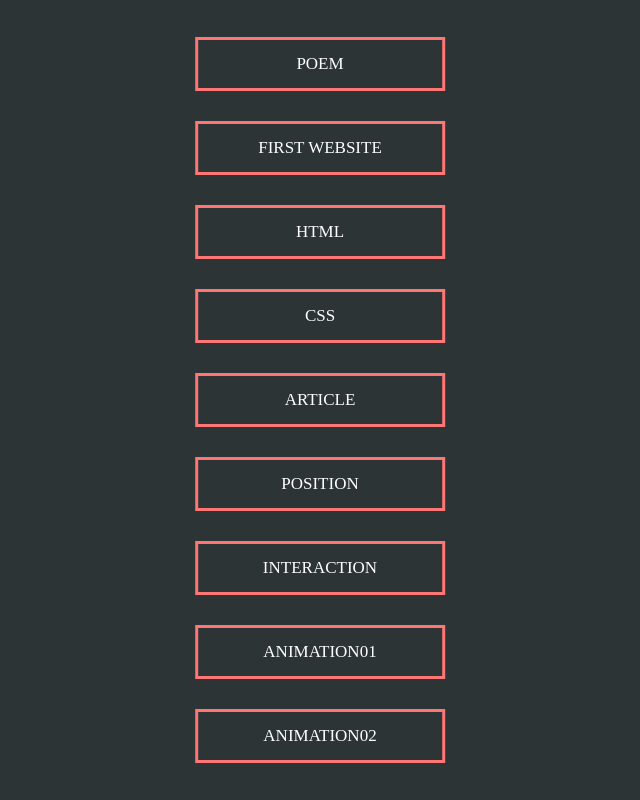
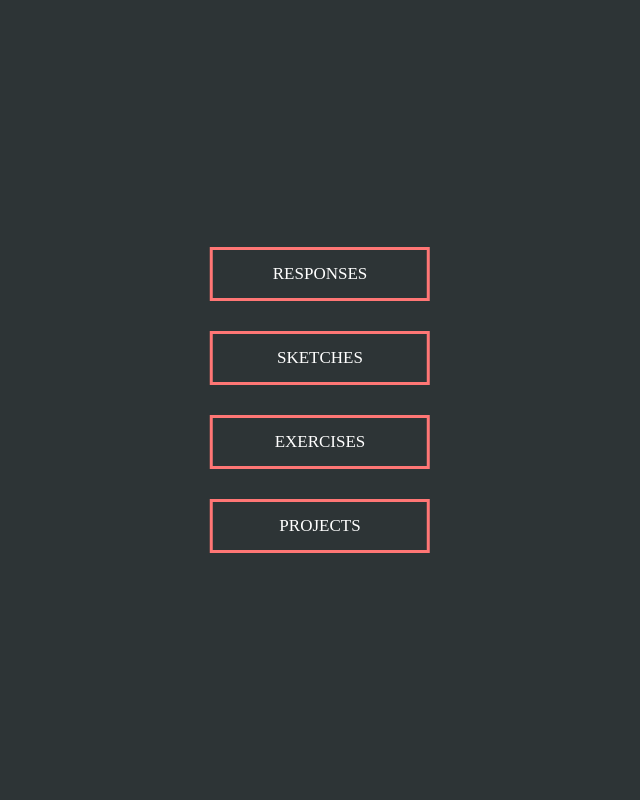
Before and after one commit to scottje4/class-site, a plain HTML site: page index.html in a window 1280 px wide. Shown: the whole page, without its empty margins (320-960 px from the left). Drawn offline with Linux system fonts and the light colour scheme.

Commit message:
Update index.html

```diff
--- a/index.html
+++ b/index.html
@@ -2,21 +2,16 @@
 <html lang="en" dir="ltr">
 <head>
 	<meta charset="utf-8">
-	<title>Page Title</title>
+	<title>notjessescott</title>
 	<link rel="stylesheet" href="style.css">
 </head>
 <body>
 
 	<div class="middle">
-		<a href="" class="btn btn1">Poem</a>
-		<a href="" class="btn btn2">First Website</a>
-		<a href="" class="btn btn3">HTML</a>
-		<a href="" class="btn btn4">CSS</a>
-		<a href="" class="btn btn1">Article</a>
-		<a href="" class="btn btn2">Position</a>
-		<a href="" class="btn btn3">Interaction</a>
-		<a href="" class="btn btn4">Animation01</a>
-		<a href="" class="btn btn1">Animation02</a>
+		<a href="responses.html" class="btn btn1">Responses</a>
+		<a href="sketches.html" class="btn btn2">Sketches</a>
+		<a href="exercises.html" class="btn btn3">Exercises</a>
+		<a href="projects.html" class="btn btn4">Projects</a>
 
 
 </body>
```
